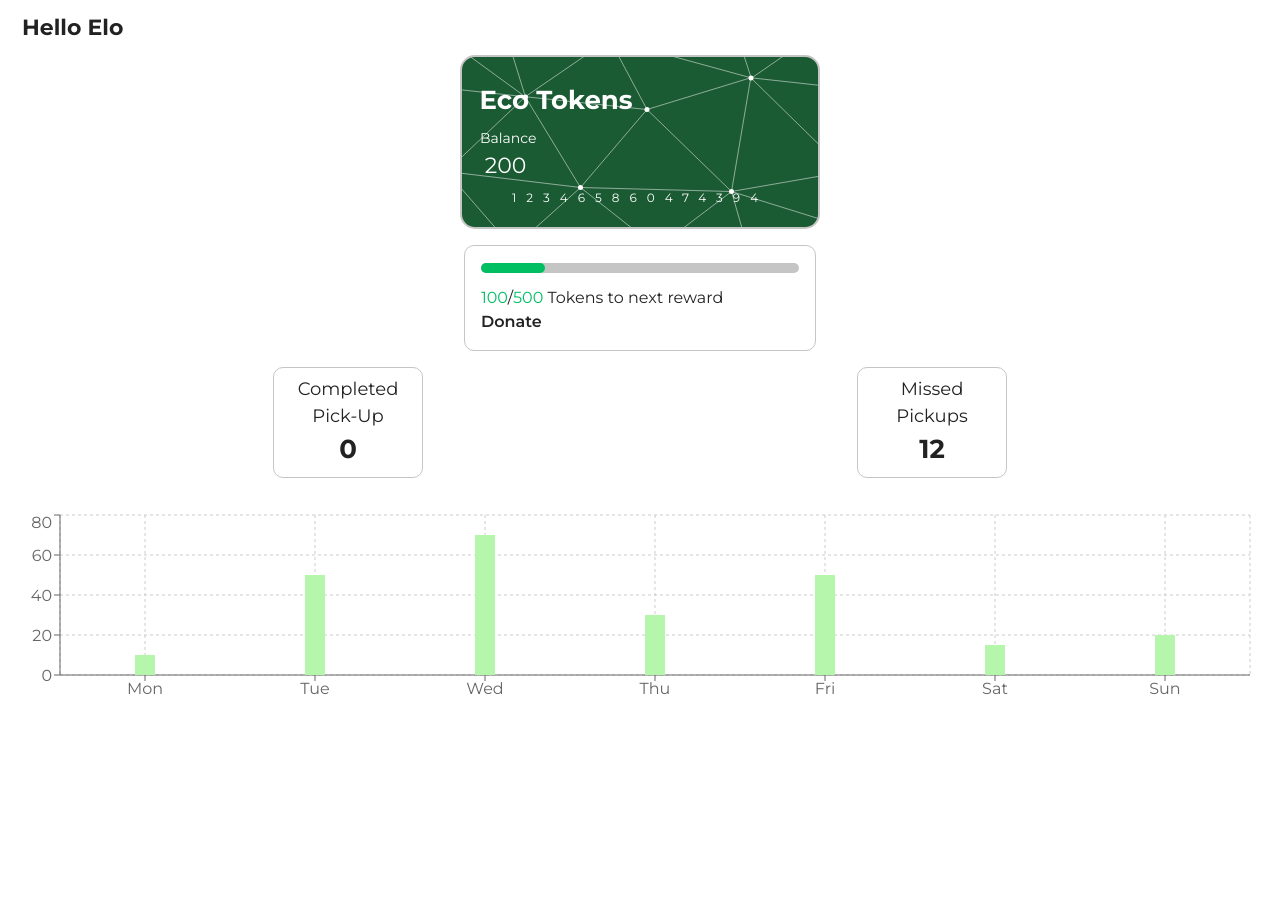
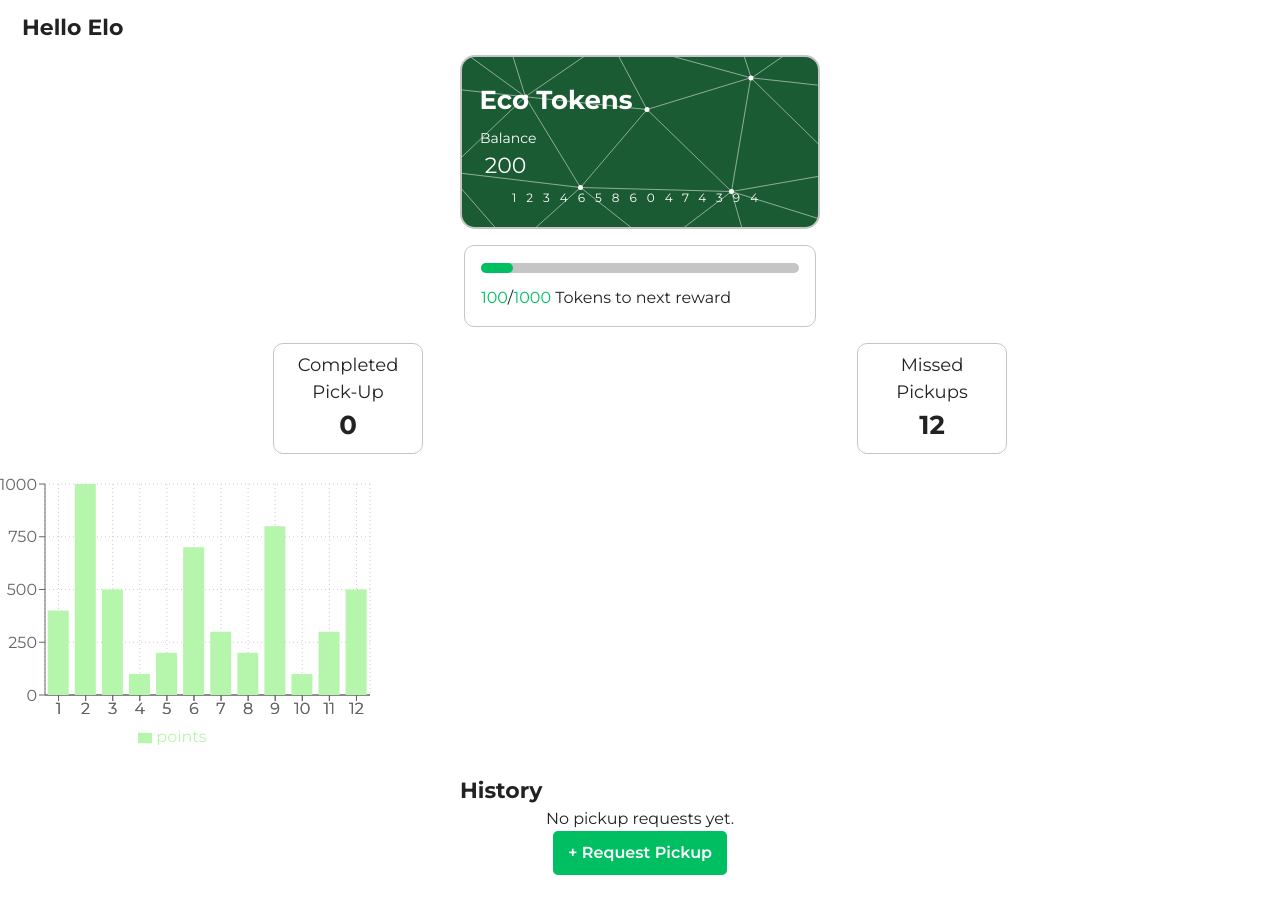
Before and after one commit to wealthralph/greenville, a React (Vite) app in the folder Greenville/: page / in a window 1280 px wide. Before the commit the page ends 800 px from the top, so only its background shows below. Built offline with nearby package versions, Linux system fonts and the light colour scheme.

Commit message:
Dashboard History functionaility and css

```diff
--- a/Greenville/src/App.jsx
+++ b/Greenville/src/App.jsx
@@ -1,5 +1,8 @@
 import './App.css'
 import Dashboard from './Components/Dashboard'
+
+
+
 function App() {
 
 
@@ -7,6 +10,9 @@ function App() {
     <>
     <Dashboard />
 
+
+
+
     </>
   )
 }
--- a/Greenville/src/Components/Barchart.jsx
+++ b/Greenville/src/Components/Barchart.jsx
@@ -1,3 +1,100 @@
+// import {
+//     BarChart,
+//     Bar,
+//     XAxis,
+//     YAxis,
+//     CartesianGrid,
+//     Tooltip,
+//     Rectangle,
+//     ResponsiveContainer,
+//   } from "recharts";
+
+//   const data = [
+//     {
+//       name: "Mon",
+//       uv: 4000,
+//       pv: 2400,
+//       amt: 2400,
+//       points: 10,
+//     },
+//     {
+//       name: "Tue",
+//       uv: 3000,
+//       pv: 1398,
+//       amt: 2210,
+//       points: 50,
+//     },
+//     {
+//       name: "Wed",
+//       uv: 2000,
+//       pv: 9800,
+//       amt: 2290,
+//       points: 70,
+//     },
+//     {
+//       name: "Thu",
+//       uv: 2780,
+//       pv: 3908,
+//       amt: 2000,
+//       points: 30,
+//     },
+//     {
+//       name: "Fri",
+//       uv: 1890,
+//       pv: 4800,
+//       amt: 2181,
+//       points: 50,
+//     },
+//     {
+//       name: "Sat",
+//       uv: 2390,
+//       pv: 3800,
+//       amt: 2500,
+//       points: 15,
+//     },
+//     {
+//       name: "Sun",
+//       uv: 3490,
+//       pv: 4300,
+//       amt: 2100,
+//       points: 20,
+//     },
+//   ];
+
+//   export default function App() {
+//     return (
+//       <div className="chart_con">
+//       <ResponsiveContainer width={"100%"} height={200}>
+//         <BarChart
+//           data={data}
+//           margin={{
+//             top: 5,
+//             right: 30,
+//             left: 0,
+//             bottom: 5,
+//           }}
+//         >
+//           <CartesianGrid strokeDasharray="3 3" />
+//           <XAxis dataKey="name" />
+//           <YAxis dataKey='points' />
+//           <Tooltip />
+//           <Bar
+//             barSize={20}
+//             dataKey="points"
+//             fill="#B6F5AC"
+//             activeBar={<Rectangle fill="#f4a261"  />}
+//           />
+//           {/* <Bar
+//             dataKey="pv"
+//             fill="#FF5F5E"
+//             activeBar={<Rectangle fill="gold" stroke="purple" />}
+//           /> */}
+//         </BarChart>
+//       </ResponsiveContainer>
+//       </div>
+//     );
+//   }
+
 import {
   BarChart,
   Bar,
@@ -5,92 +102,78 @@ import {
   YAxis,
   CartesianGrid,
   Tooltip,
-    Rectangle,
-    ResponsiveContainer,
+  Legend,
 } from "recharts";
 
 const data = [
-    {
-      name: "Mon",
-      uv: 4000,
-      pv: 2400,
-      amt: 2400,
-      points: 10,
-    },
-    {
-      name: "Tue",
-      uv: 3000,
-      pv: 1398,
-      amt: 2210,
-      points: 50,
-    },
-    {
-      name: "Wed",
-      uv: 2000,
-      pv: 9800,
-      amt: 2290,
-      points: 70,
-    },
-    {
-      name: "Thu",
-      uv: 2780,
-      pv: 3908,
-      amt: 2000,
-      points: 30,
-    },
-    {
-      name: "Fri",
-      uv: 1890,
-      pv: 4800,
-      amt: 2181,
-      points: 50,
-    },
-    {
-      name: "Sat",
-      uv: 2390,
-      pv: 3800,
-      amt: 2500,
-      points: 15,
-    },
-    {
-      name: "Sun",
-      uv: 3490,
-      pv: 4300,
-      amt: 2100,
-      points: 20,
-    },
+  { date: "2000-01", uv: 4000, pv: 2400, amt: 2400, points: 400 },
+  { date: "2000-02", uv: 3000, pv: 1398, amt: 2210, points: 1000 },
+  { date: "2000-03", uv: 2000, pv: 9800, amt: 2290, points: 500 },
+  { date: "2000-04", uv: 2780, pv: 3908, amt: 2000, points: 100 },
+  { date: "2000-05", uv: 1890, pv: 4800, amt: 2181, points: 200 },
+  { date: "2000-06", uv: 2390, pv: 3800, amt: 2500, points: 700 },
+  { date: "2000-07", uv: 3490, pv: 4300, amt: 2100, points: 300 },
+  { date: "2000-08", uv: 4000, pv: 2400, amt: 2400, points: 200 },
+  { date: "2000-09", uv: 3000, pv: 1398, amt: 2210, points: 800 },
+  { date: "2000-10", uv: 2000, pv: 9800, amt: 2290, points: 100 },
+  { date: "2000-11", uv: 2780, pv: 3908, amt: 2000, points: 300 },
+  { date: "2000-12", uv: 1890, pv: 4800, amt: 2181, points: 500 },
 ];
+
+const monthTickFormatter = (tick) => {
+  const date = new Date(tick);
+  return date.getMonth() + 1;
+};
+
+const renderQuarterTick = (tickProps) => {
+  const { x, y, payload } = tickProps;
+  const { value, offset } = payload;
+  const date = new Date(value);
+  const month = date.getMonth();
+  const quarterNo = Math.floor(month / 3) + 1;
+
+  if (month % 3 === 1) {
+    return (
+      <text x={x} y={y - 4} textAnchor="middle">
+        {`Q${quarterNo}`}
+      </text>
+    );
+  }
+
+  const isLast = month === 11;
+
+  if (month % 3 === 0 || isLast) {
+    const pathX = Math.floor(isLast ? x + offset : x - offset) + 0.5;
+    return <path d={`M${pathX},${y - 4}v${-35}`} stroke="red" />;
+  }
+  return null;
+};
 
 export default function App() {
   return (
-      <div className="chart_con">
-      <ResponsiveContainer width={"100%"} height={200}>
     <BarChart
+    className="barz"
+      width={400}
+      height={300}
       data={data}
-          margin={{
-            top: 5,
-            right: 30,
-            left: 0,
-            bottom: 5,
-          }}
+      margin={{ top: 30, right: 30, left: -15, bottom: 5 }}
     >
-          <CartesianGrid strokeDasharray="3 3" />
-          <XAxis dataKey="name" />
-          <YAxis dataKey='points' />
+      <CartesianGrid strokeDasharray="1 3" />
+      <XAxis dataKey="date" tickFormatter={monthTickFormatter} />
+      <XAxis
+        dataKey="date"
+        axisLine={false}
+        tickLine={false}
+        interval={0}
+        tick={renderQuarterTick}
+        height={20} // Adjusted height for visibility
+        scale="band"
+        // xAxisId="quarter"
+      />
+      <YAxis dataKey="points" />
       <Tooltip />
-          <Bar
-            barSize={20}
-            dataKey="points"
-            fill="#B6F5AC"
-            activeBar={<Rectangle fill="#f4a261"  />}
-          />
-          {/* <Bar
-            dataKey="pv"
-            fill="#FF5F5E"
-            activeBar={<Rectangle fill="gold" stroke="purple" />}
-          /> */}
+      <Legend />
+      <Bar dataKey="points" fill="#B6F5AC" />
     </BarChart>
-      </ResponsiveContainer>
-      </div>
   );
 }
--- a/Greenville/src/Components/Dashboard.jsx
+++ b/Greenville/src/Components/Dashboard.jsx
@@ -4,7 +4,8 @@ import Barchart from "./Barchart"
 import PickupStats from "./PickupStats";
 import PaymentMeter from './PaymentMeter'
 import HamburgerMenu from "./HamburgerMenu";
-
+import History from "./History";
+// import FloatingButton from "./FloatingRoundButton";
 export default function Dashboard() {
   return (
     <>
@@ -14,9 +15,8 @@ export default function Dashboard() {
       <PaymentMeter />
       <PickupStats />
       <Barchart />
-      <button className="createPickup" type="button">
-        +
-      </button>
+      <History />
+
     </>
   );
 }
--- /dev/null
+++ b/Greenville/src/Components/FloatingRoundButton.jsx
@@ -0,0 +1,12 @@
+export default function FloatingButton() {
+
+
+
+    return (
+      <button className="fixed bottom-6 right-6 bg-[#00bf63] hover:bg-[#009e53] text-white rounded-full w-16 h-16 flex items-center justify-center shadow-lg transition-transform duration-200 hover:scale-110">
+        <p className="text-white text-4xl font-bold">+</p>
+      </button>
+
+
+    );
+  }
--- a/Greenville/src/Components/History.jsx
+++ b/Greenville/src/Components/History.jsx
@@ -1,19 +1,109 @@
-export default function History(address,time,completed){
-  if (completed) {
-    return  <li>{address} ✅</li>;
-  } <li>{address}  </li>
+import { useState } from "react";
 
-    return(
-        <>
-       <ul className="space-y-3">
-            {history.map((item, index) => (
-              <li key={index} className="p-3 border rounded-lg shadow">
-                <p className="font-semibold">Address: {address}</p>
-                <p>Time: {time}</p>
-                <p>Tokens Earned: {item.tokens}</p>
-              </li>
-            ))}
-          </ul>
-        </>
-    )
+export default function History() {
+  const [history, setHistory] = useState([]);
+  const [isModalOpen, setIsModalOpen] = useState(false);
+  const [pickupDetails, setPickupDetails] = useState({
+    location: "",
+    wasteType: "",
+  });
+
+  // Handle opening/closing modal
+  const openModal = () => setIsModalOpen(true);
+  const closeModal = () => setIsModalOpen(false);
+
+  // Handle form input changes
+  const handleInputChange = (e) => {
+    const { name, value } = e.target;
+    setPickupDetails((prevDetails) => ({
+      ...prevDetails,
+      [name]: value,
+    }));
+  };
+
+  // Handle form submission (Adding to history)
+  const handleAddPickup = (e) => {
+    e.preventDefault();
+
+    if (!pickupDetails.location || !pickupDetails.wasteType) {
+      alert("Please fill in all fields.");
+      return;
+    }
+
+    const newEntry = {
+      id: history.length + 1,
+      date: new Date().toLocaleString(),
+      location: pickupDetails.location,
+      wasteType: pickupDetails.wasteType,
+    };
+
+    setHistory([newEntry, ...history]);
+    setPickupDetails({ address: "", wasteType: "" }); // Reset form
+    closeModal(); // Close modal after submission
+  };
+
+  return (
+    <div className="history-container">
+      <h2 className="history_header">History</h2>
+         {/* Pickup History List */}
+         <ul className="history-list">
+        {history.length === 0 ? (
+          <p>No pickup requests yet.</p>
+        ) : (
+          history.map((item) => (
+            <li key={item.id} className="history-item">
+              <strong>Location:</strong> {item.location} <br />
+              <strong>Waste Type:</strong> {item.wasteType} <br />
+              <span>{item.date}</span>
+            </li>
+          ))
+        )}
+      </ul>
+      <button className="add-pickup" onClick={openModal}>
+        + Request Pickup
+      </button>
+
+
+
+      {/* Modal */}
+
+      {isModalOpen && (
+        <div className="modal-overlay">
+          <div className="modal-content">
+            <h2>Request Waste Pickup</h2>
+            <form onSubmit={handleAddPickup} className="request_form">
+              <label>
+                Location:
+                <input
+                  type="text"
+                  name="location"
+                  value={pickupDetails.location}
+                  onChange={handleInputChange}
+                  required
+                />
+              </label>
+              <label className="label">
+                Phone Number
+                <input type="tel" name="Phone-number" placeholder="" required />
+              </label>
+              <label>
+                Waste Type:
+                <input
+                  type="text"
+                  name="wasteType"
+                  value={pickupDetails.wasteType}
+                  onChange={handleInputChange}
+                  required
+                />
+              </label>
+              <button type="submit">Submit Request</button>
+              <button type="button" onClick={closeModal} className="cancel">
+                Cancel
+              </button>
+            </form>
+          </div>
+        </div>
+      )}
+    </div>
+  );
 }
--- a/Greenville/src/Components/PaymentMeter.jsx
+++ b/Greenville/src/Components/PaymentMeter.jsx
@@ -1,12 +1,12 @@
 import { useState } from "react";
 
 const PaymentMeter = () => {
-  const maxPayment = 500;
+  const maxPayment = 1000;
   const [progress, setProgress] = useState(100);
 
   const handlePayment = () => {
     setProgress((prevProgress) => {
-      let newProgress = prevProgress + 50;
+      let newProgress = prevProgress + 100;
       if (newProgress >= maxPayment) {
         alert("You just got a reward! Keeping it green Pays 👍 ");
         alert("Keeping it green pays");
@@ -21,12 +21,12 @@ const PaymentMeter = () => {
       <progress className="meter" id="meter" max={maxPayment} value={progress} />
       <div className="sub-text">
       <p>
-      <span className="progress">{progress}</span>/<span className="goal">500 </span>
+      <span className="progress">{progress}</span>/<span className="goal">1000 </span>
        Tokens to next reward
       </p>
 
       </div>
-      <button className="donate-button" onClick={handlePayment}>Donate</button>
+      {/* <button className="donate-button" onClick={handlePayment}>Donate</button> */}
     </div>
   );
 };
--- a/Greenville/src/Components/RequestPickup.jsx
+++ b/Greenville/src/Components/RequestPickup.jsx
@@ -31,7 +31,7 @@ export default function RequestPickup(){
                     </label>
                     <div className="requestButtons">
                     <button className="requestCancle">Cancle</button>
-        <button className="requestDone">Done</button>
+        <button className="requestDone" >Done</button>
         </div>
         </form>
         </>
--- a/Greenville/src/index.css
+++ b/Greenville/src/index.css
@@ -7,6 +7,7 @@
   margin: 0px;
   padding: 0px;
 }
+
 
 :root {
   font-family: "Montserrat", serif;
@@ -686,7 +687,7 @@ li + li {
 /* Dashboard section */
 
 /* Greetings */
-.greetings_header{
+.greetings_header {
   font-size: 22px;
   font-weight: bold;
   padding-inline: 1em;
@@ -706,22 +707,22 @@ li + li {
   border-radius: 15px;
   margin-bottom: 1em;
 }
-.dashboard_title{
+.dashboard_title {
   font-size: 26px;
   font-weight: bold;
   padding: 0.3em;
 }
-.dashboard_balance{
+.dashboard_balance {
   font-size: 14px;
   font-weight: light;
-  padding-inline: .6em;
+  padding-inline: 0.6em;
 }
-.ecotokens{
+.ecotokens {
   font-size: 22px;
   font-weight: medium;
   padding-inline: 0.6em;
 }
-.pee{
+.pee {
   letter-spacing: 10px;
   text-align: center;
   padding-inline: 0.6em;
@@ -731,14 +732,14 @@ li + li {
 
 /* Meter */
 
-.tracker_content{
+.tracker_content {
   width: 352px;
   border: 1px solid #c5c5c5;
   border-radius: 10px;
   padding: 1em;
   margin: 0 auto;
 }
-.meter{
+.meter {
   width: 100%;
 }
 progress::-webkit-progress-value {
@@ -752,68 +753,162 @@ progress::-webkit-progress-bar {
 }
 
 /* pickup stats */
-.totalpickup_con{
+.totalpickup_con {
   width: 150px;
   margin: 0 auto;
   border: 1px solid #c5c5c5;
   border-radius: 10px;
   padding: 0.5em;
 }
-.totalpickup_header{
-  font-size:18px ;
+.totalpickup_header {
+  font-size: 18px;
   font-weight: medium;
   text-align: center;
 }
-.totalpickup_value{
+.totalpickup_value {
   text-align: center;
   font-size: 26px;
   font-weight: bold;
 }
-.missed_con{
+.missed_con {
   width: 150px;
   margin: 0 auto;
   border: 1px solid #c5c5c5;
   border-radius: 10px;
   padding: 0.5em;
 }
-.missed_header{
-  font-size:18px ;
+.missed_header {
+  font-size: 18px;
   font-weight: medium;
   text-align: center;
 }
-.missed_value{
+.missed_value {
   text-align: center;
   font-size: 26px;
   font-weight: bold;
 }
-.pickup_stats{
+.pickup_stats {
   display: flex;
   flex-direction: row;
   gap: 1em;
   width: 90%;
-  margin:0 auto;
+  margin: 0 auto;
   margin-top: 1em;
 }
 
 /* Barchart */
-.chart_con{
+.chart_con {
   width: 100%;
   margin: 0 auto;
   margin-top: 2em;
   text-align: left;
 }
 /* dashboard button */
-.createPickup{
+.createPickup {
   border-radius: 100%;
   padding: 1em;
   position: fixed;
-z-index: 1;
-bottom: 40px;
-right: 40px;
-color: white;
+  z-index: 1;
+  bottom: 40px;
+  right: 40px;
+  color: white;
+  font-weight: bold;
+  background: var(--primary);
+  width: 50px;
+  height: 50px;
+  text-align: center;
+}
+.new_req {
+  font-size: 50px;
+  text-align: center;
 }
 
+/* History section */
+.history_header{
+  font-size: 22px;
+  font-weight: bold;
+  text-align: left;
+}
+.history-container {
+  padding: 20px;
+  max-width: 400px;
+  margin: auto;
+  text-align: center;
+}
 
+.add-pickup {
+  background-color: #00bf63;
+  color: white;
+  border: none;
+  padding: 10px 15px;
+  font-size: 16px;
+  cursor: pointer;
+  border-radius: 5px;
+  margin-bottom: 10px;
+}
+
+.history-list {
+  list-style: none;
+  padding: 0;
+}
+
+.history-item {
+  background: var(--secondary);
+  margin: 5px 0;
+  padding: 10px;
+  border-radius: 0px;
+  text-align: left;
+  border-bottom: 1px solid #c5c5c5;
+}
+.history-item:hover{
+  background: #f4f4f4;
+  margin-bottom: 0.5em;
+}
+
+/* Modal Styling */
+.modal-overlay {
+  position: fixed;
+  top: 0;
+  left: 0;
+  width: 100%;
+  height: 100%;
+  background: rgba(0, 0, 0, 0.5);
+  display: flex;
+  justify-content: center;
+  align-items: center;
+}
+
+.modal-content {
+  background: white;
+  padding: 20px;
+  border-radius: 8px;
+  text-align: center;
+  width: 95%;
+}
+
+.modal-content input {
+  width: 100%;
+  padding: 8px;
+  margin: 10px 0;
+}
+
+.modal-content button {
+  padding: 10px;
+  margin: 5px;
+  border: none;
+  cursor: pointer;
+  border-radius: 8px;
+}
+
+.modal-content .cancel {
+  background: red;
+  color: var(--secondary);
+}
+
+.modal-content button[type="submit"] {
+  background: var(--primary);
+  color: var(--secondary);
+}
 
 /* Animation */
 /* @keyframes fades-slide-down {
```
Also changed, not shown: Greenville/src/Components/Auth/ForgotPassword.jsx (added, +13 -0 lines), Greenville/src/Components/Auth/ResetPassword.jsx (added, +30 -0 lines), Greenville/src/Components/Auth/SignIn.jsx (renamed from Greenville/src/Components/SignIn.jsx), Greenville/src/Components/Auth/SignUp.jsx (renamed from Greenville/src/Components/SignUp.jsx), Greenville/src/assets/icons/truck_icon.png (added). Lines whose indentation alone changed are shown as unchanged.
